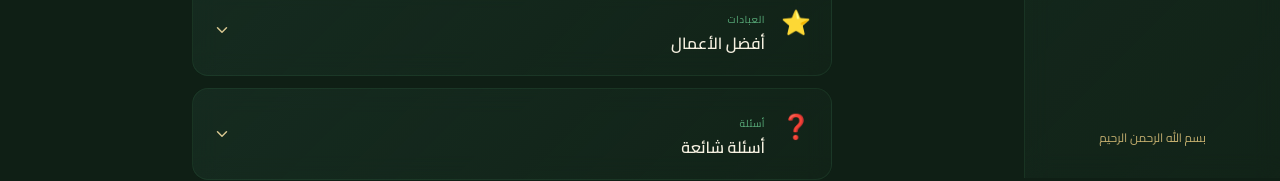
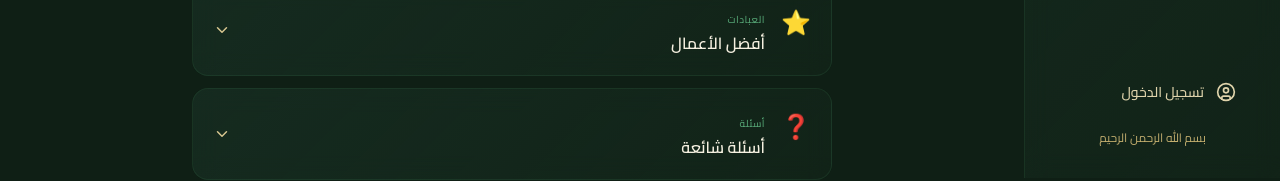
Before and after one commit to RdwaBadran/rafiq-alashr, a Next.js app: page /learn in a window 1280 px wide. Shown: the part 622-803 px from the top of the page. Built offline with nearby package versions, Linux system fonts and the light colour scheme.

Commit message:
Add Login link to navigation

```diff
--- a/src/components/Navigation.tsx
+++ b/src/components/Navigation.tsx
@@ -2,7 +2,7 @@
 import Link from 'next/link';
 import { usePathname } from 'next/navigation';
 import { motion } from 'framer-motion';
-import { Home, BookOpen, CheckSquare, Heart, Users, Sparkles } from 'lucide-react';
+import { Home, BookOpen, CheckSquare, Heart, Users, Sparkles, UserCircle } from 'lucide-react';
 
 const items = [
   { path: '/', icon: Home, label: 'الرئيسية' },
@@ -36,6 +36,10 @@ export default function Navigation() {
                 </Link>
               );
             })}
+            <Link href="/login" className={`flex flex-col items-center gap-0.5 py-2 px-3 ${pathname === '/login' ? 'text-gold-400' : 'text-sand-400'}`}>
+              <UserCircle size={20} />
+              <span className="text-[10px] font-medium">حسابي</span>
+            </Link>
           </div>
         </div>
       </nav>
@@ -68,8 +72,12 @@ export default function Navigation() {
               );
             })}
           </div>
-          <div className="hidden lg:block mt-auto px-2">
-            <p className="text-xs text-sand-600 text-center">بسم الله الرحمن الرحيم</p>
+          <div className="mt-auto px-2">
+            <Link href="/login" className="flex items-center gap-3 px-3 py-3 rounded-xl text-sand-400 hover:text-gold-400 hover:bg-gold-500/10 transition-all">
+              <UserCircle size={20} />
+              <span className="hidden lg:block text-sm font-medium">تسجيل الدخول</span>
+            </Link>
+            <p className="hidden lg:block text-xs text-sand-600 text-center mt-4">بسم الله الرحمن الرحيم</p>
           </div>
         </div>
       </nav>
```
